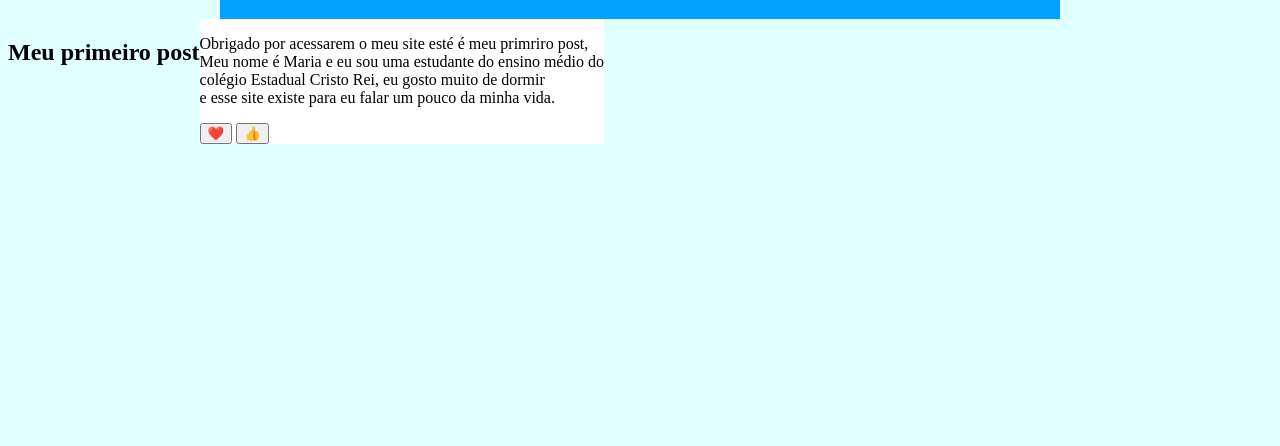
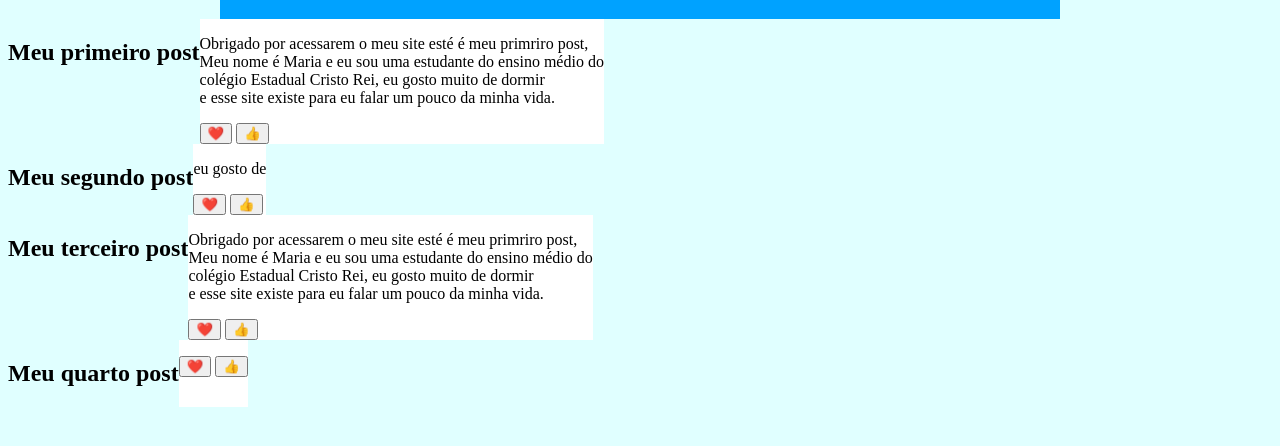
Before and after one commit to marialopessantos27-alt/Teste-Lopes-1-BL, a plain HTML site: page index.html in a window 1280 px wide. Shown: the part 156-602 px from the top of the page. Drawn offline with Linux system fonts and the light colour scheme.

Commit message:
criado mais post

```diff
--- a/index.html
+++ b/index.html
@@ -25,5 +25,38 @@
         <button>👍</button>
     </article>
 </main>
+<main>
+    <h2>Meu segundo post</h2>
+    <article>
+        <p>
+        eu gosto de
+        </p>
+        <button>❤️</button>
+        <button>👍</button>
+    </article>
+</main>
+<main>
+    <h2>Meu terceiro post</h2>
+    <article>
+        <p>
+        Obrigado por acessarem o meu site esté é meu primriro post, <br>
+        Meu nome é Maria e eu sou uma estudante do ensino médio do <br>
+        colégio Estadual Cristo Rei, eu gosto muito de dormir <br>
+        e esse site existe para eu falar um pouco da minha vida.
+        </p>
+        <button>❤️</button>
+        <button>👍</button>
+    </article>
+</main>
+<main>
+    <h2>Meu quarto post</h2>
+    <article>
+        <p>
+
+        </p>
+        <button>❤️</button>
+        <button>👍</button>
+    </article>
+</main>
 </body>
 </html>
```
